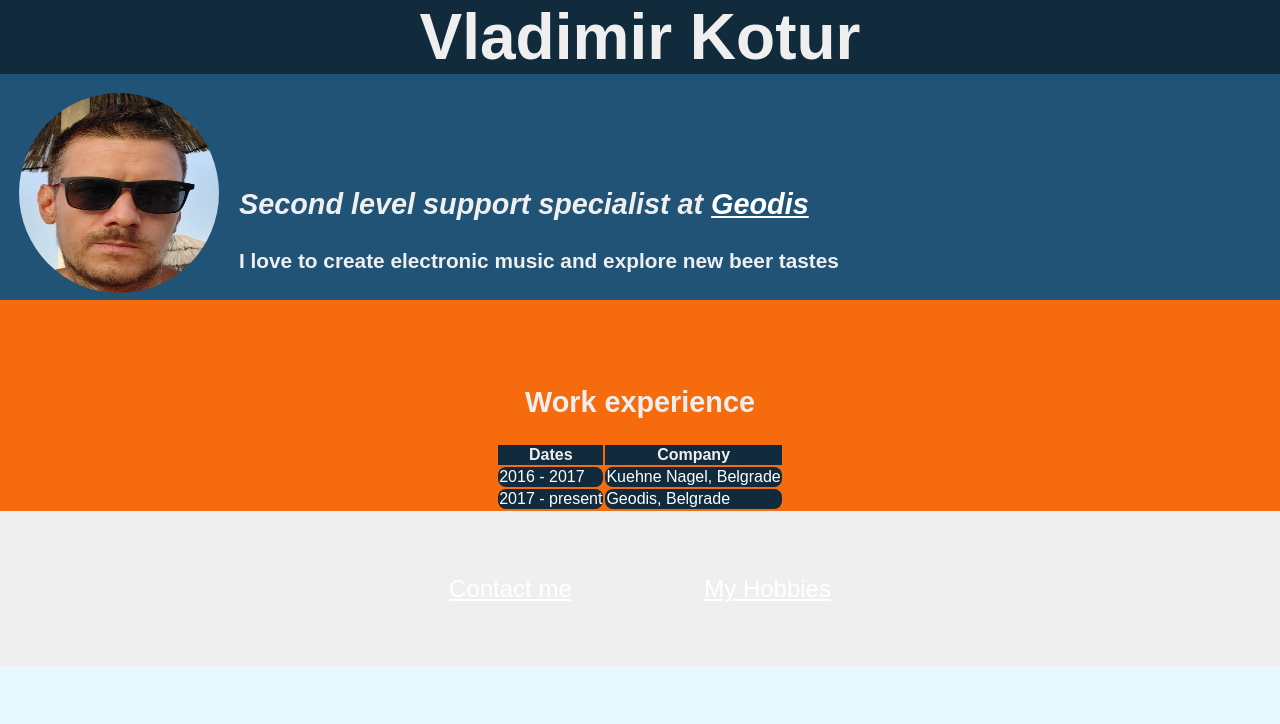
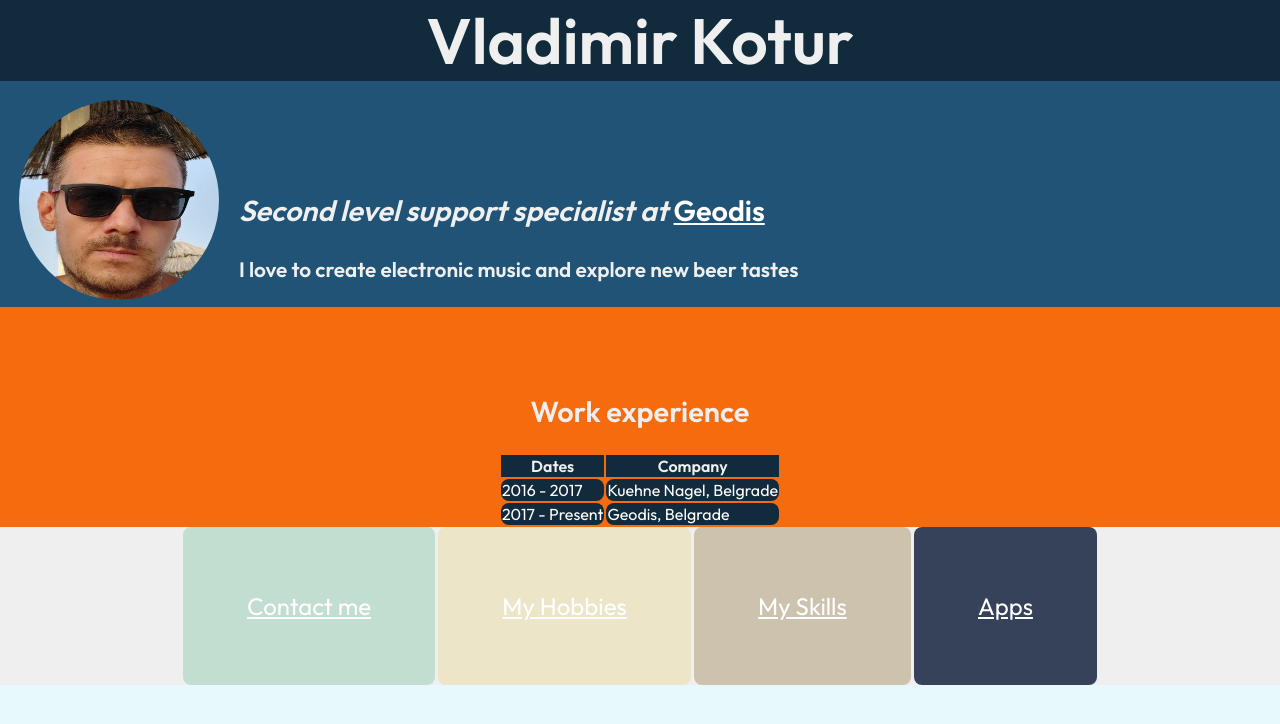
Before and after one commit to rashanimm/CV, a plain HTML site: page index.html in a window 1280 px wide. Drawn offline with Linux system fonts and the light colour scheme.

Commit message:
Add files via upload

```diff
--- a/index.html
+++ b/index.html
@@ -6,6 +6,9 @@
     <meta name="viewport" content="width=device-width, initial-scale=1.0">
     <title>Vladimir Kotur</title>
     <link rel="stylesheet" href="main.css">
+    <link rel="preconnect" href="https://fonts.googleapis.com">
+    <link rel="preconnect" href="https://fonts.gstatic.com" crossorigin>
+    <link href="https://fonts.googleapis.com/css2?family=Outfit:wght@300;400;600&display=swap" rel="stylesheet">
 </head>
 <body>
 
@@ -18,7 +21,7 @@
             <tr>
                 <td><img src="Vlada.jpg" alt="Vladimirs photo"></td>
                 <td>
-                    <h2><em>Second level support specialist at <a href="https://geodis.com/">Geodis</a></em></h2>
+                    <h2><em>Second level support specialist at</em> <a href="https://geodis.com/">Geodis</a></h2>
                     <h4>I love to create electronic music and explore new beer tastes </h4>
                 </td>
             </tr>
@@ -41,7 +44,7 @@
                     <td>Kuehne Nagel, Belgrade</td>
                 </tr>
                 <tr>
-                    <td>2017 - present</td>
+                    <td>2017 - Present</td>
                     <td>Geodis, Belgrade</td>
                 </tr>
             </tbody>
@@ -52,8 +55,10 @@
 
     <footer id="bottom">
         <center>
-            <p><a href="contact.html">Contact me</a></p>
-            <p><a href="contact.html">My Hobbies</a></p>
+            <p id="first"><a href="contact.html">Contact me</a></p>
+            <p id="second"><a href="contact.html">My Hobbies</a></p>
+            <p id="third"><a href="#">My Skills</a></p>
+            <p id="fourth"><a href="#">Apps</a></p>
         </center>
     </footer>
 
```
